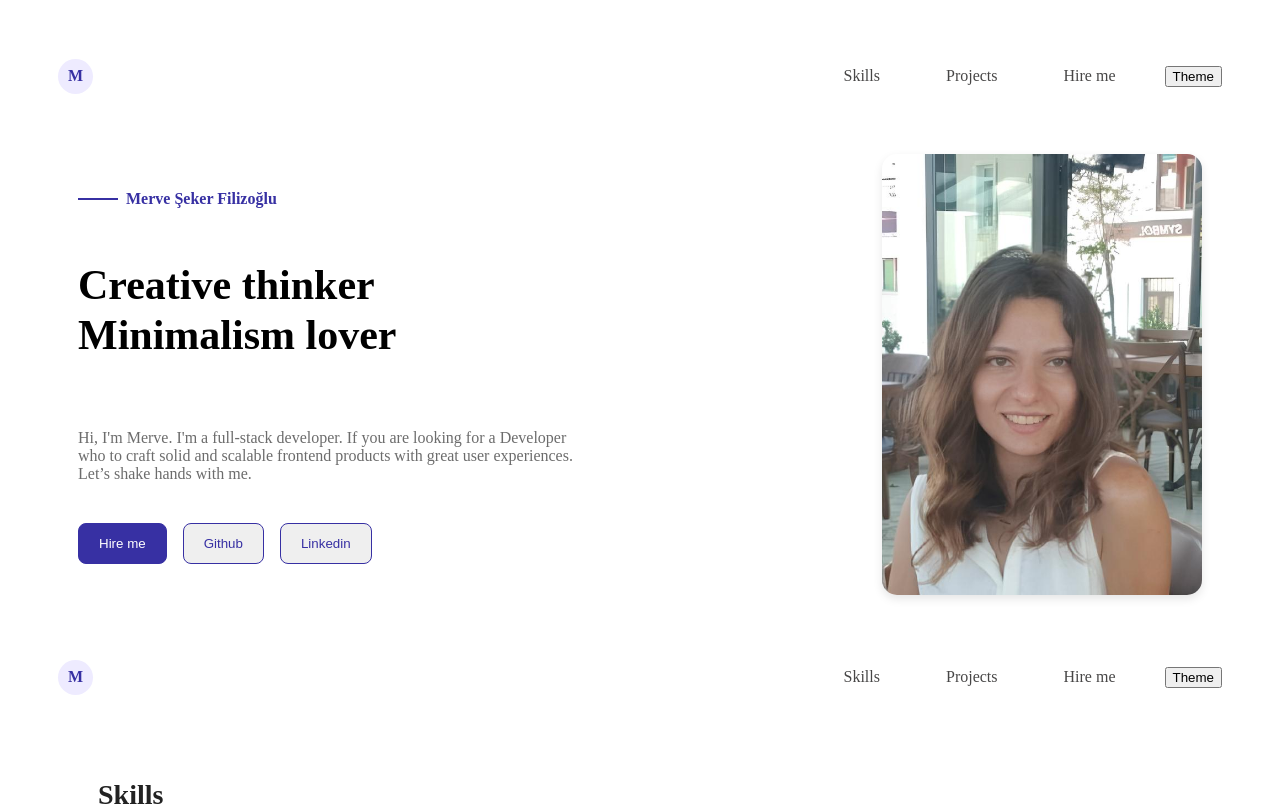
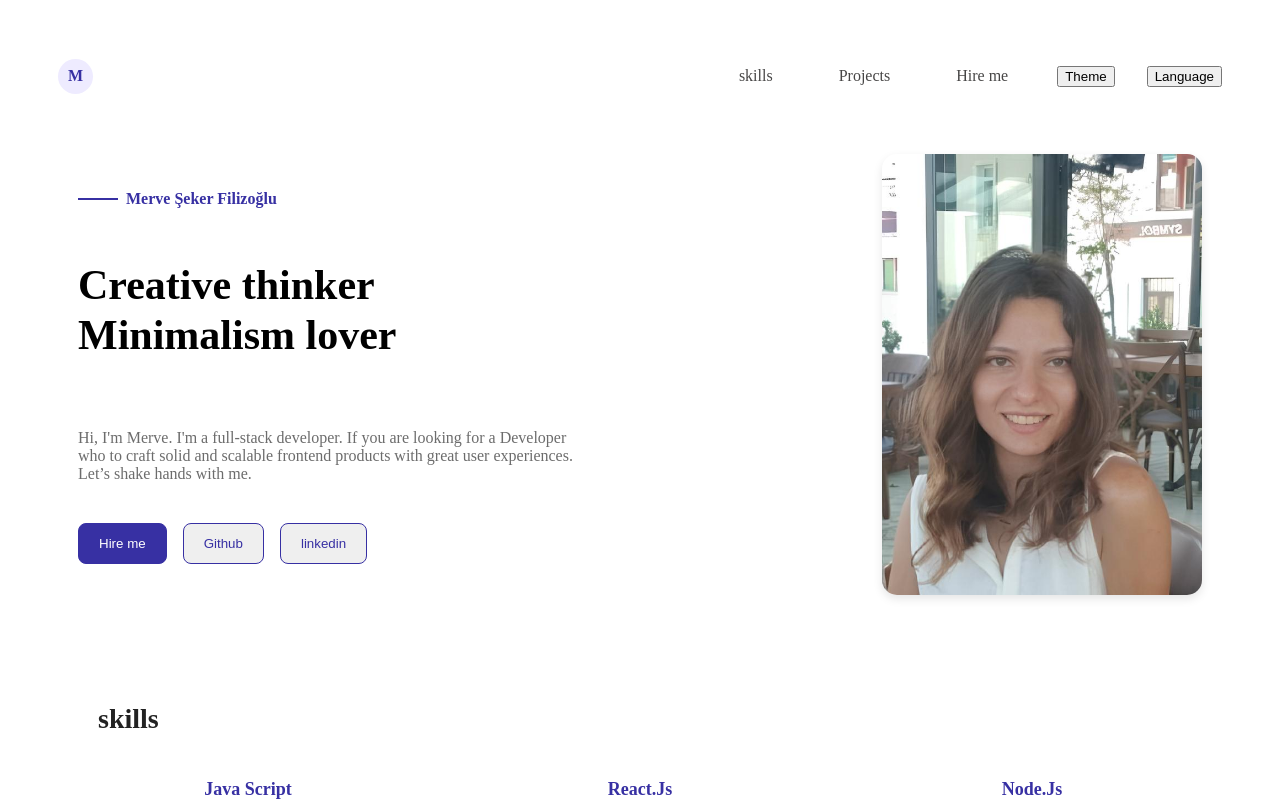
Before and after one commit to mervesekerfilizoglu/personal-website, a React (Vite) app: page / in a window 1280 px wide. Shown: the top 806 px of the page. Built offline with nearby package versions, Linux system fonts and the light colour scheme.

Commit message:
sjon dosyası oluşturuldu, dil değişimi gerçekleştirildi.

```diff
--- a/src/App.jsx
+++ b/src/App.jsx
@@ -5,19 +5,20 @@ import Skils from './componenets/Skils'
 import Profile from './componenets/Profile'
 import Projects from './componenets/Projects'
 import Footer from './componenets/Footer'
-
+import { LanguageContexts } from './context/LanguageContexts'
 function App() {
 
 
   return (
     <>
+    <LanguageContexts>
      <Navbar/>
      <Introduce/>
      <Skils/>
      <Profile/>
      <Projects/>
      <Footer/>
-
+     </LanguageContexts>
     </>
   )
 }
--- a/src/componenets/Footer.jsx
+++ b/src/componenets/Footer.jsx
@@ -1,9 +1,19 @@
 import React from "react";
 import "./footer.css";
- import Navbar from "./Navbar";
+
+ import { useContext } from "react";
+import { ContextLanguage } from "../context/LanguageContexts";
 
 
 const Footer = () => {
+  const {dilDegistir, content}=useContext(ContextLanguage)
+       const changeLanguage=()=>
+        {
+          dilDegistir("tr")
+        }
+
+
+
 
   const handleGitHubClick = () => {
     window.location.href = 'https://github.com/mervesekerfilizoglu'; // github'a yönlendiriyor
@@ -18,13 +28,13 @@ const Footer = () => {
 
     return (
       <div>
-    <Navbar />
 
-      <div id="hire-me" className="footer">
+
+      <div  className="footer">
         <div className="footer-section">
 
           <h1 className="footer-title">
-          Let’s work together on your next product. </h1>
+          {content.footerTitle} </h1>
           </div>
           <div className="email-others-links">
           <div className="footer-email-links">
@@ -33,11 +43,11 @@ const Footer = () => {
           </div>
 
           <div className="footer-links">
-          <button className="footer-btn">Personal Blog</button>
+          <button className="footer-btn"> {content.personalBlog}</button>
 
-            <button className="footer-btn" onClick={handleGitHubClick}>Github</button>
+            <button className="footer-btn" onClick={handleGitHubClick}> {content.github}</button>
 
-            <button className="footer-btn" onClick={handleLinkedInClick}>Linkedin</button>
+            <button className="footer-btn" onClick={handleLinkedInClick}> {content.linkedin}</button>
           </div>
           </div>
        </div>
--- a/src/componenets/Introduce.jsx
+++ b/src/componenets/Introduce.jsx
@@ -1,7 +1,15 @@
 import React from "react";
 import "./introduce.css";
+import { useContext } from "react";
+import { ContextLanguage } from "../context/LanguageContexts";
 
 const Introduce = () => {
+
+   const {dilDegistir, content}=useContext(ContextLanguage)
+   const changeLanguage=()=>
+    {
+      dilDegistir("tr")
+    }
   const handleGitHubClick = () => {
     window.location.href = 'https://github.com/mervesekerfilizoglu'; // github'a yönlendiriyor
   };
@@ -18,22 +26,20 @@ const Introduce = () => {
       <div className="introduce-section">
         <div className="introduce-name">
           <span className="introduce-line"></span>
-          <span className="introduce-text">Merve Şeker Filizoğlu</span>
+          <span className="introduce-text">{content.name}</span>
         </div>
         <h1 className="introduce-title">
-          Creative thinker <br />
-          Minimalism lover
+        {content.desciption1} <br />
+        {content.desciption2}
         </h1>
         <p className="introduce-description">
-          Hi, I'm Merve. I'm a full-stack developer. If you are looking for a
-          Developer who to craft solid and scalable frontend products with great
-          user experiences. Let’s shake hands with me.
+        {content.resume}
         </p>
 
         <div className="introduce-links">
-        <button className="introduce-btn introduce-btn-primary" onClick={handleHireMeClick}>Hire me</button>
-            <button className="introduce-btn" onClick={handleGitHubClick}>Github</button>
-            <button className="introduce-btn" onClick={handleLinkedInClick}>Linkedin</button>
+        <button className="introduce-btn introduce-btn-primary" onClick={handleHireMeClick}>{content.HireMe}</button>
+            <button className="introduce-btn" onClick={handleGitHubClick}>{content.github}</button>
+            <button className="introduce-btn" onClick={handleLinkedInClick}>{content.linkedin}</button>
 
         </div>
       </div>
--- a/src/componenets/Navbar.jsx
+++ b/src/componenets/Navbar.jsx
@@ -1,18 +1,30 @@
 import React from "react";
 import "./navbar.css";
  import useDarkMode from "../hooks/useDarkMode";
+ import { useContext } from "react";
+ import { ContextLanguage } from "../context/LanguageContexts";
+
 const Navbar = () => {
   const [isDarkMode,setIsDarkMode]=useDarkMode();
+  const {dilDegistir, content}=useContext(ContextLanguage)
+
+  const changeLanguage=()=>
+  {
+    dilDegistir("tr")
+  }
 
   return (
     <div className="navbar">
       <div className="navbar-name">M</div>
       <div className="navbar-links">
-      <a href="#skills" className="navbar-link-item">Skills</a>
-        <a href="#projects" className="navbar-link-item">Projects</a>
-        <a href="#hire-me" className="navbar-link-item">Hire me</a>
+      <a href="#skills" className="navbar-link-item">{content.skills}</a>
+        <a href="#projects" className="navbar-link-item">{content.Projects}</a>
+        <a href="#hire-me" className="navbar-link-item">{content.HireMe}</a>
         <button onClick={()=>setIsDarkMode(!isDarkMode)}>
           Theme
+        </button>
+        <button onClick={changeLanguage}>
+          Language
         </button>
       </div>
     </div>
--- a/src/componenets/Profile.jsx
+++ b/src/componenets/Profile.jsx
@@ -1,31 +1,38 @@
 import React from 'react';
 import "./profile.css";
+import { useContext } from "react";
+import { ContextLanguage } from "../context/LanguageContexts";
 
 const Profile = () => {
+  const {dilDegistir, content}=useContext(ContextLanguage)
+     const changeLanguage=()=>
+      {
+        dilDegistir("tr")
+      }
+
+
   return (
     <div className='profile'>
-      <h2 className="profile-title">Profile</h2>
+      <h2 className="profile-title">{content.profile}</h2>
       <div className="profile-container">
         <div className="profile-info">
-          <h4>Profile</h4>
+          <h4>{content.profile}</h4>
           <ul>
-            <li><strong>Date of birth:</strong> 14.04.1995</li>
-            <li><strong>City of Residence:</strong> İzmir</li>
-            <li><strong>Educational Status:</strong>Masters degree: Ege Ünv. Biomedical Technologies USA. Bachelor's degree: Afyon Kocatepe Ünv. Biomedical Engineering</li>
-            <li><strong>Masters degree,</strong> 2018</li>
-            <li><strong>Preferred Role:</strong> Frontend, UI</li>
+            <li><strong>{content.dateOfBirth}</strong> 14.04.1995</li>
+            <li><strong>{content.cityOfResidence}</strong> İzmir</li>
+            <li><strong>{content.educationalStatus}</strong>{content.educationalStatus2}</li>
+            <li><strong>{content.degree}</strong> 2018</li>
+            <li><strong>{content.preferredRole}</strong> Frontend, UI</li>
           </ul>
         </div>
 
         <div className="profile-about">
-          <h4>About Me</h4>
+          <h4>{content.aboutMe}</h4>
           <p>
-            Lorem ipsum, dolor sit amet consectetur adipisicing elit. Veniam aut,
-            odit laborum aliquam voluptatum nisi mollitia.
+          {content.aboutMe1}
           </p>
           <p>
-            Minima accusamus ratione soluta aperiam sit voluptate? Dicta quod deserunt
-            quam temporibus cumque magnam!
+          {content.aboutMe2}
           </p>
         </div>
       </div>
--- a/src/componenets/Projects.jsx
+++ b/src/componenets/Projects.jsx
@@ -1,8 +1,18 @@
 import React from "react";
 import "./projects.css";
-import Navbar from "./Navbar";
+
+import { useContext } from "react";
+import { ContextLanguage } from "../context/LanguageContexts";
 
 const Projects = () => {
+  const {dilDegistir, content}=useContext(ContextLanguage)
+       const changeLanguage=()=>
+        {
+          dilDegistir("tr")
+        }
+
+
+
 
   const handleGitHubClick = () => {
     window.location.href = 'https://github.com/mervesekerfilizoglu'; // github'a yönlendiriyor
@@ -11,10 +21,10 @@ const Projects = () => {
 
   return (
     <div>
-    <Navbar />
 
-    <div  id="projects" className='projects'>
-      <h2 className="projects-title">Projects</h2>
+
+    <div  className='projects'>
+      <h2 className="projects-title">{content.projects}</h2>
       <div className="projects-container">
         <div className="projects-witflix">
 
@@ -23,7 +33,7 @@ const Projects = () => {
             alt="Witflix"
           />
           <h4>Witflix</h4>
-          <p4>Developed a sleek and responsive movie streaming web application that allows users to browse, search, and discover movies with a modern, Netflix-inspired UI.</p4>
+          <p4>{content.witflix}</p4>
 
           <div className="witflix-info">
             <ul>
@@ -36,8 +46,8 @@ const Projects = () => {
 
 
           <div className="witflix-links">
-          <button className="btn" onClick={handleGitHubClick}>Github</button>
-            <a className="btn" href="#">View Site</a>
+          <button className="btn" onClick={handleGitHubClick}>{content.github}</button>
+            <a className="btn" href="#">{content.viewSite}</a>
           </div>
         </div>
 
@@ -47,7 +57,7 @@ const Projects = () => {
             alt="Pizza"
           />
           <h4>Pizza</h4>
-          <p4>Designed and developed a modern pizza ordering web application with a seamless user experience. The app allows users to browse a menu, customize their orders, and streamline the checkout process.</p4>
+          <p4>{content.pizza}</p4>
 
           <div className="pizza-info">
             <ul>
@@ -60,8 +70,8 @@ const Projects = () => {
 
 
           <div className="pizza-links">
-          <button className="btn" onClick={handleGitHubClick}>Github</button>
-            <a className="btn" href="#">View Site</a>
+          <button className="btn" onClick={handleGitHubClick}>{content.github}</button>
+            <a className="btn" href="#">{content.viewSite}</a>
           </div>
         </div>
         <div className="projects-banking">
@@ -69,8 +79,8 @@ const Projects = () => {
             src="src\assets\banking.png"
             alt="Banking"
           />
-          <h4>Banking</h4>
-          <p4>A functional and easy-to-use web application was developed that allows users to control multiple bank accounts through a single application with a modern and functional user interface.</p4>
+          <h4>{content.banking}</h4>
+          <p4>{content.banking1}</p4>
           <div className="banking-info">
             <ul>
               <li>react</li>
@@ -83,8 +93,8 @@ const Projects = () => {
 
 
           <div className="banking-links">
-          <button className="btn" onClick={handleGitHubClick}>Github</button>
-            <a className="btn" href="#">View Site</a>
+          <button className="btn" onClick={handleGitHubClick}>{content.github}</button>
+            <a className="btn" href="#">{content.viewSite}</a>
           </div>
         </div>
 
--- a/src/componenets/Skils.jsx
+++ b/src/componenets/Skils.jsx
@@ -1,13 +1,22 @@
 import React from 'react';
 import "./skils.css";
-import Navbar from "./Navbar";
+
+import { useContext } from "react";
+import { ContextLanguage } from "../context/LanguageContexts";
 
 const Skils = () => {
+  const {dilDegistir, content}=useContext(ContextLanguage)
+     const changeLanguage=()=>
+      {
+        dilDegistir("tr")
+      }
+
+
   return (
     <div>
-    <Navbar />
-    <div id="skills"className='skils'>
-      <h2 className="skils-title">Skills</h2>
+
+    <div className='skils'>
+      <h2 className="skils-title">{content.skills}</h2>
       <div className="skils-container">
         <div className="skils-container-item">
             <h4>Java Script</h4>
--- /dev/null
+++ b/src/context/LanguageContexts.jsx
@@ -0,0 +1,23 @@
+import { createContext, useState, useEffect } from "react";
+import ceviri from "../data/translations.json";
+
+export const ContextLanguage = createContext();
+
+export const LanguageContexts = ({ children }) => {
+  const [language, setLanguage] = useState("en");
+  const [content, setContent] = useState(ceviri[language] || {});
+
+  useEffect(() => {
+    setContent(ceviri[language] || {});
+  }, [language]);
+
+  const dilDegistir = (yeniDil) => {
+    setLanguage(yeniDil);
+  };
+
+  return (
+    <ContextLanguage.Provider value={{ dilDegistir, content, language }}>
+      {children}
+    </ContextLanguage.Provider>
+  );
+};
--- /dev/null
+++ b/src/data/translations.json
@@ -0,0 +1,63 @@
+{
+    "en":{
+       "skills":"skills" ,
+       "Projects":"Projects",
+       "HireMe":"Hire me",
+       "name":"Merve Şeker Filizoğlu",
+       "desciption1":"Creative thinker",
+       "desciption2":"Minimalism lover",
+       "resume":"Hi, I'm Merve. I'm a full-stack developer. If you are looking for a Developer who to craft solid and scalable frontend products with great user experiences. Let’s shake hands with me.",
+       "github":"Github",
+       "linkedin":"linkedin",
+       "profile":"Profile",
+       "dateOfBirth":"Date of birth:",
+       "cityOfResidence":"City of Residence:",
+       "educationalStatus":"Educational Status:",
+       "educationalStatus2":"Masters degree: Ege Ünv. Biomedical Technologies USA. Bachelor's degree: Afyon Kocatepe Ünv. Biomedical Engineering",
+       "preferredRole":"Preferred Role:",
+       "degree":"Masters degree,",
+       "aboutMe":"About Me",
+       "aboutMe1":"Lorem ipsum, dolor sit amet consectetur adipisicing elit. Veniam aut, odit laborum aliquam voluptatum nisi mollitia.",
+       "aboutMe2":"Minima accusamus ratione soluta aperiam sit voluptate? Dicta quod deserunt  quam temporibus cumque magnam!",
+       "projects":"Projects",
+       "witflix":"Developed a sleek and responsive movie streaming web application that allows users to browse, search, and discover movies with a modern, Netflix-inspired UI.",
+       "viewSite":"View Site",
+       "pizza":"Designed and developed a modern pizza ordering web application with a seamless user experience. The app allows users to browse a menu, customize their orders, and streamline the checkout process.",
+"banking":"Banking",
+"banking1":"A functional and easy-to-use web application was developed that allows users to control multiple bank accounts through a single application with a modern and functional user interface.",
+"footerTitle":"Let’s work together on your next product.",
+"personalBlog":"Personal Blog"
+    },
+
+    "tr":{
+        "skills":"Yetenekler",
+        "Projects":"Projeler",
+        "HireMe":"Birlikte Çalışalım",
+        "name":"Merve Şeker Filizoğlu",
+        "desciption1":"Yaratıcı düşünür",
+        "desciption2":"Minimalizm aşığı",
+        "resume":"Merhaba, ben Merve.Ben full-stack developer'ım.Harika kullanıcı deneyimleri sunan, sağlam ve ölçeklenebilir ön yüz ürünleri tasarlayacak bir geliştirici arıyorsanız lütfen benimle iletişime geçin. ",
+        "github":"Github",
+        "linkedin":"Linkedın",
+        "profile":"Profil",
+        "dateOfBirth":"Doğum Tarihi:",
+        "cityOfResidence":"İkamet Yeri:",
+        "educationalStatus":"Eğitim Durumu:",
+        "educationalStatus2":"Yüksek Lisans:Ege Ünv. Biyomedikal Teknolojiler ABD. Lisans:Afyon Kocatepe Ünv. Biyomedikal Mühendisliği",
+        "preferredRole":"Tercih Edilen Rol:",
+        "degree":"Yüksek Lisans,",
+        "aboutMe":"Hakkımda",
+        "aboutMe1":"Lorem ipsum, dolor sit amet consectetur adipisicing elit. Veniam aut, odit laborum aliquam voluptatum nisi mollitia.",
+        "aboutMe2":"Minima accusamus ratione soluta aperiam sit voluptate? Dicta quod deserunt quam temporibus cumque magnam!",
+        "projects":"Projeler",
+        "witflix":"Kullanıcıların Netflix'ten ilham alan modern bir kullanıcı arayüzüyle filmlere göz atmalarına, arama yapmalarına ve keşfetmelerine olanak tanıyan şık ve duyarlı bir film akışı web uygulaması geliştirildi.",
+ "viewSite":"Siteyi Görüntüle",
+ "pizza":"Kusursuz bir kullanıcı deneyimine sahip modern bir pizza siparişi web uygulaması tasarladık ve geliştirdik. Uygulama, kullanıcıların bir menüye göz atmalarına, siparişlerini özelleştirmelerine ve ödeme sürecini kolaylaştırmalarına olanak tanır.",
+    "banking":"Banka",
+    "banking1":"Kullanıcıların birden fazla banka hesabını tek bir uygulama üzerinden, modern ve işlevsel bir kullanıcı arayüzü ile kontrol edebilmelerine olanak tanıyan, işlevsel ve kullanımı kolay bir web uygulaması geliştirildi.",
+    "footerTitle":"Bir sonraki ürününüz üzerinde birlikte çalışalım.",
+"personalBlog":"Kişisel Blog"
+
+
+}
+}
```
